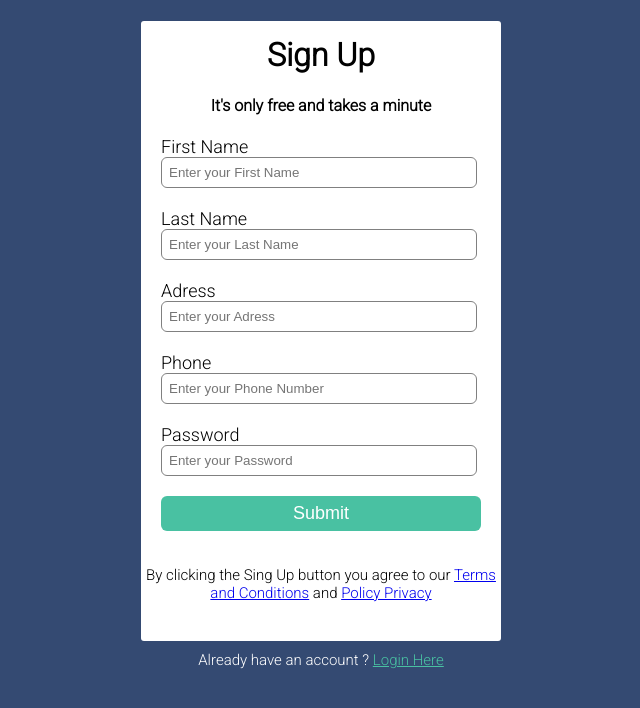
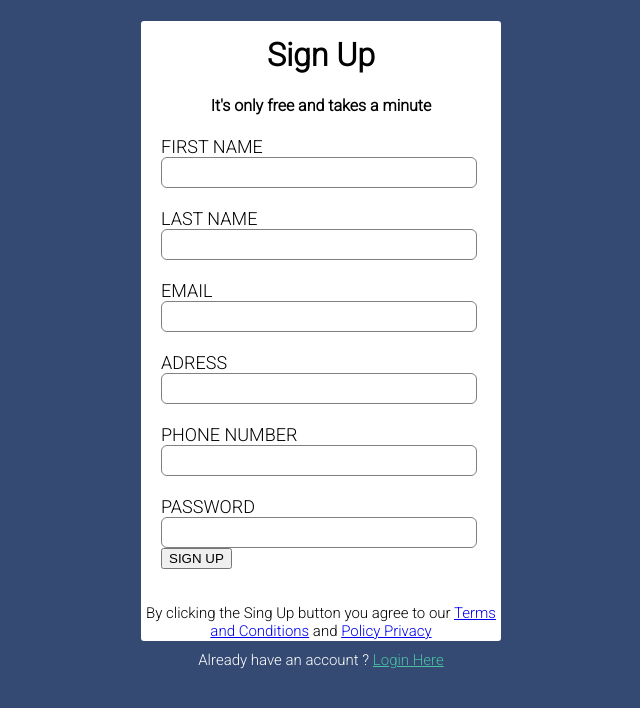
Before and after one commit to elmahjouuby/PROJECT1, a Flask app: page /signup in a window 1280 px wide. Shown: the top 708 px of the page, without its empty margins (319-959 px from the left). Run offline with Flask 2, Linux system fonts and the light colour scheme; some libraries are stand-ins or nearby versions.

Commit message:
adding wtf forms

```diff
--- a/templates/sign_up.html
+++ b/templates/sign_up.html
@@ -1,4 +1,5 @@
 {% extends "bootstrap/base.html"%}
+{% import "bootstrap/wtf.html" as wtf%}
 
 {%block head%}
     <meta charset="UTF-8">
@@ -14,18 +15,16 @@
     <div class="signup-box">
         <h1>Sign Up</h1>
         <h4>It's only free and takes a minute</h4>
-        <form>
-            <label>First Name</label>
-            <input type="text" placeholder="Enter your First Name">
-            <label>Last Name</label>
-            <input type="text" placeholder="Enter your Last Name">
-            <label>Adress</label>
-            <input type="text" placeholder="Enter your Adress">
-            <label>Phone</label>
-            <input type="number" placeholder="Enter your Phone Number">
-            <label>Password</label>
-            <input type="password" placeholder="Enter your Password">
-            <input type="button" value="Submit">
+        <form method="POST" action="/signup">
+            {{form.hidden_tag()}}
+            {{wtf.form_field(form.firstname)}}
+            {{wtf.form_field(form.lastname)}}
+            {{wtf.form_field(form.email)}}
+            {{wtf.form_field(form.address)}}
+            {{wtf.form_field(form.phone)}}
+            {{wtf.form_field(form.password)}}
+
+            <button type="submit">SIGN UP</button>
         </form>
         <p>By clicking the Sing Up button you agree to our
             <a href="#">Terms and Conditions</a> and
```
Also changed, not shown: templates/login.html (+7 -7 lines).
